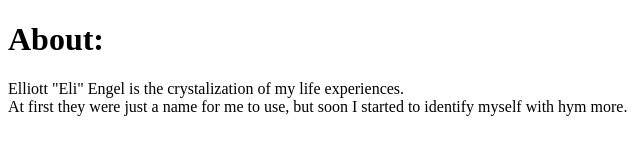
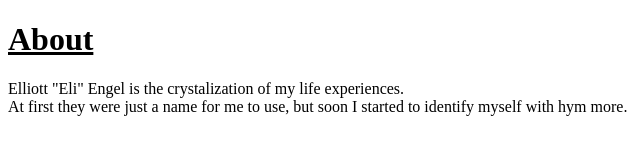
Before and after one commit to fractallist/engel.loretrinity.xyz, a plain HTML site: page index.html in a window 1280 px wide. Shown: the full height of the page, 0-640 px from the left. Drawn offline with Linux system fonts and the light colour scheme.

Commit message:
Update index.html

```diff
--- a/index.html
+++ b/index.html
@@ -3,7 +3,7 @@
   <head>
   </head>
   <body>
-    <h1>About:</h1>
+    <h1><u>About</u></h1>
     <p>Elliott "Eli" Engel is the crystalization of my life experiences.<br>
     At first they were just a name for me to use, but soon I started to identify myself with hym more.</p>
   </body>
```
